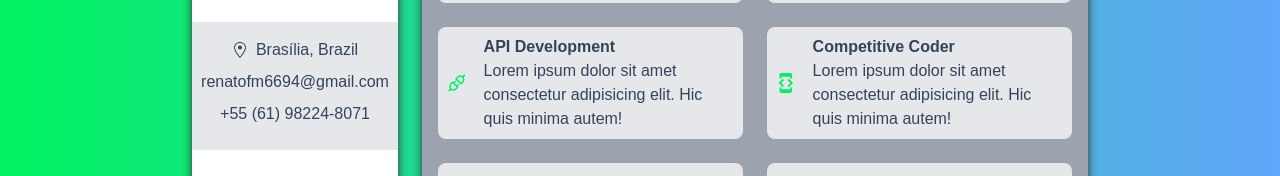
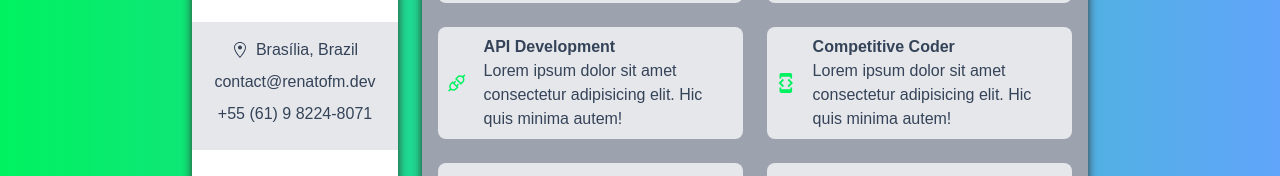
Before and after one commit to renatofm-dev/next-portfolio, a Next.js app: page / in a window 1280 px wide. Shown: the part 461-637 px from the top of the page. Built offline with nearby package versions, Linux system fonts and the light colour scheme.

Commit message:
add framer to aplication

```diff
--- a/components/Sidebar.tsx
+++ b/components/Sidebar.tsx
@@ -60,8 +60,14 @@ export const Sidebar = () => {
           <GoLocation />
           <span>Brasília, Brazil</span>
         </div>
-        <p className="my-2" >renatofm6694@gmail.com</p>
-        <p className="my-2">+55 (61) 98224-8071</p>
+        <p className="my-2" >contact@renatofm.dev</p>
+
+        <a href="" className="hover:text-green">
+        <p className="my-2">+55 (61) 9 8224-8071</p>
+        </a>
+
+
+
       </div>
       {/* Email button */}
       <button className="w-8/12 px-5 py-2 my-2 text-white rounded-full bg-gradient-to-r from-green to-blue-400 focus:outline-none"
--- a/package.json
+++ b/package.json
@@ -13,6 +13,7 @@
     "@types/node": "18.11.18",
     "@types/react": "18.0.27",
     "@types/react-dom": "18.0.10",
+    "framer-motion": "^9.0.2",
     "next": "13.1.6",
     "next-themes": "^0.2.1",
     "react": "18.2.0",
```
Also changed, not shown: 1 other file (tests, documents, lock files or other folders).
